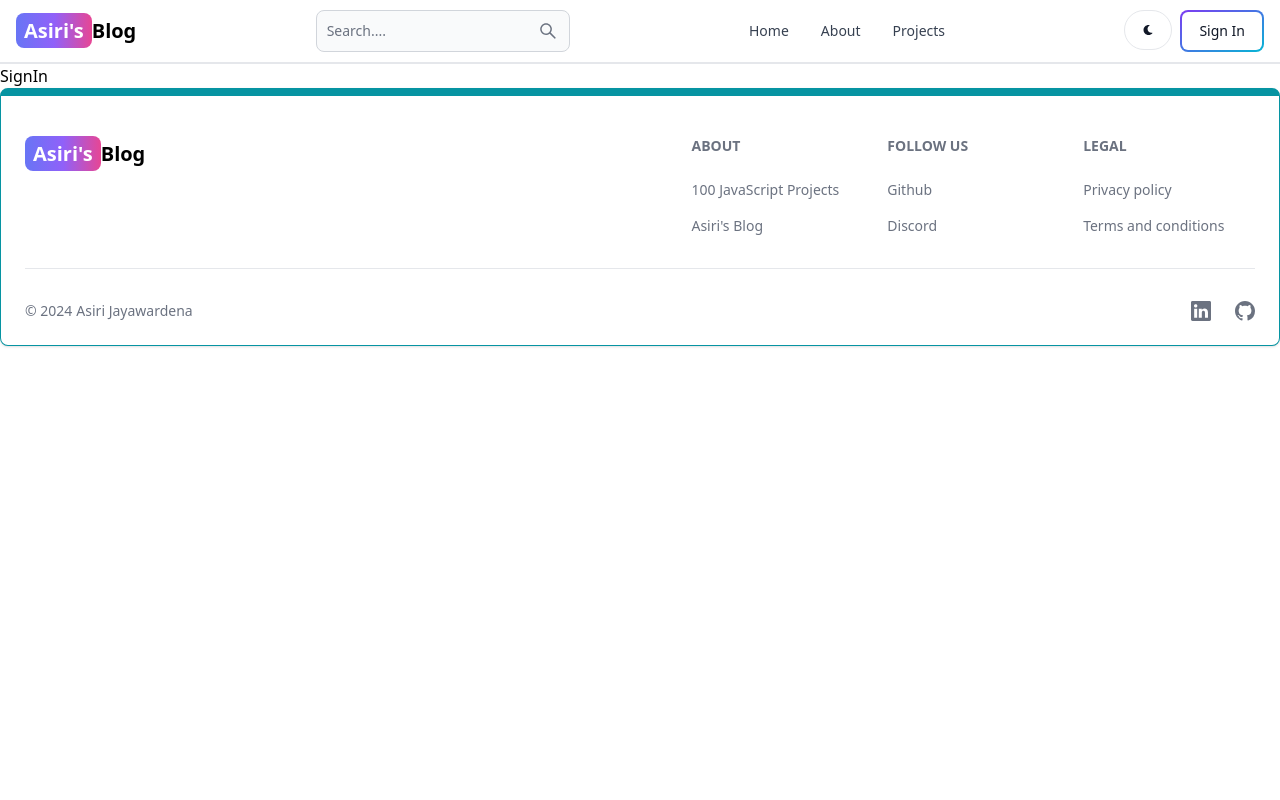
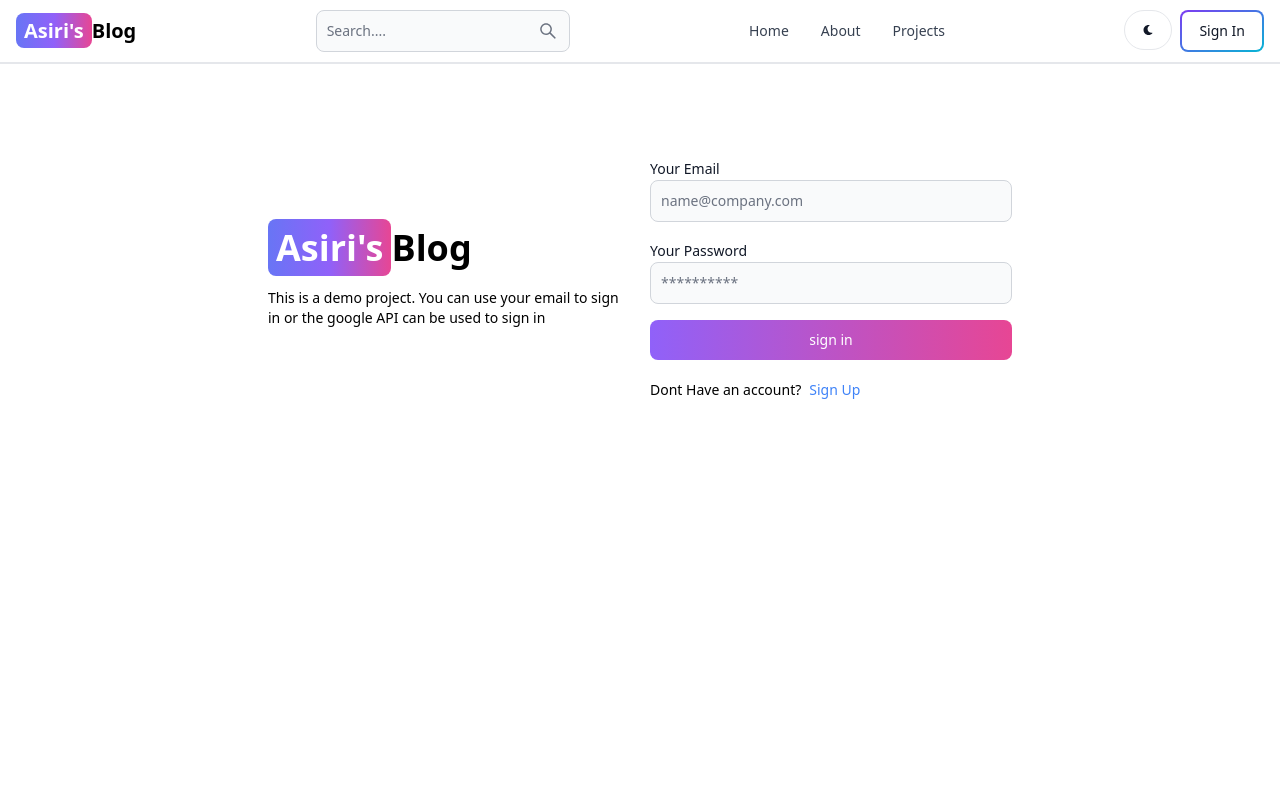
Before and after one commit to it22323934/MERN-BlogApp, a React (Vite) app in the folder client/: page /sign-in in a window 1280 px wide. Shown: the top 800 px of the page. Built offline with nearby package versions, Linux system fonts and the light colour scheme.

Commit message:
complete sign in page-Asiri

```diff
--- a/client/src/pages/SignIn.jsx
+++ b/client/src/pages/SignIn.jsx
@@ -1,7 +1,94 @@
-import React from 'react'
+import { Alert, Button, Label, Spinner, TextInput } from "flowbite-react";
+import React, { useState } from "react";
+import { Link,useNavigate } from "react-router-dom";
 
 export default function SignIn() {
+  const navigate=useNavigate();
+  const [formData,setFormData]=useState({});
+  const [errorMessage,seterrorMessage]=useState(null);
+  const [loading,setLoading]=useState(false);
+  const handleChange = (e) => {
+    setFormData({...formData,[e.target.id]:e.target.value})
+  };
+  const handleSubmit=async(e)=>{
+    e.preventDefault();
+    if(!formData.email || !formData.password){
+      return seterrorMessage('Please fill out all the fields');
+    }
+    try {
+      setLoading(true);
+      seterrorMessage(null);
+      const res=await fetch('api/auth/signin',{
+        method:'POST',
+        headers:{'Content-Type':'application/json'},
+        body:JSON.stringify(formData)
+      })
+      const data=await res.json();
+      if(data.success===false){
+        return seterrorMessage(data.message);
+      }
+      setLoading(false);
+      if(res.ok){
+        navigate('/');
+      }
+    } catch (error) {
+      seterrorMessage(error.message);
+      setLoading(false);
+    }
+  }
   return (
-    <div>SignIn</div>
-  )
+    <div className="min-h-screen mt-20">
+      <div className="flex p-3 max-w-3xl mx-auto flex-col md:flex-row md:items-center gap-5">
+        {/*left*/}
+        <div className="flex-1">
+          <Link to="/" className="font-bold dark:text-white text-4xl">
+            <span className="px-2 py-1 bg-gradient-to-r from-indigo-500 via-purple-500 to-pink-500 rounded-lg text-white">
+              Asiri's
+            </span>
+            Blog
+          </Link>
+          <p className="text-sm mt-5">
+            This is a demo project. You can use your email to sign in or the
+            google API can be used to sign in
+          </p>
+        </div>
+        {/*right*/}
+        <div className="flex-1">
+          <form className="flex flex-col gap-4" onSubmit={handleSubmit}>
+            <div >
+              <Label value="Your Email" />
+              <TextInput type="email" placeholder="name@company.com" id="email" onChange={handleChange} />
+            </div>
+            <div >
+              <Label value="Your Password" />
+              <TextInput type="password" placeholder="**********" id="password" onChange={handleChange} />
+            </div>
+            <Button gradientDuoTone='purpleToPink'type='submit' disabled={loading}>
+              {
+                loading ?(
+                  <>
+                  <Spinner size='sm'/>
+                  <span className="pl-3">Loading....</span>
+                  </>
+                ): 'sign in'
+              }
+            </Button>
+          </form>
+          <div className=" flex gap-2 text-sm mt-5">
+            <span>Dont Have an account?</span>
+            <Link to='/sign-up' className=" text-blue-500">
+              Sign Up
+            </Link>
+          </div>
+          {
+            errorMessage &&(
+              <Alert className="mt-5" color='failure'>
+                {errorMessage}
+              </Alert>
+            )
+          }
+        </div>
+      </div>
+    </div>
+  );
 }
--- a/client/src/pages/SignUp.jsx
+++ b/client/src/pages/SignUp.jsx
@@ -1,44 +1,44 @@
 import { Alert, Button, Label, Spinner, TextInput } from "flowbite-react";
 import React, { useState } from "react";
-import { Link,useNavigate } from "react-router-dom";
+import { Link, useNavigate } from "react-router-dom";
 
 export default function SignUp() {
-  const navigate=useNavigate();
-  const [formData,setFormData]=useState({});
-  const [errorMessage,seterrorMessage]=useState(null);
-  const [loading,setLoading]=useState(false);
+  const navigate = useNavigate();
+  const [formData, setFormData] = useState({});
+  const [errorMessage, seterrorMessage] = useState(null);
+  const [loading, setLoading] = useState(false);
   const handleChange = (e) => {
-    setFormData({...formData,[e.target.id]:e.target.value})
+    setFormData({ ...formData, [e.target.id]: e.target.value });
   };
-  const handleSubmit=async(e)=>{
+  const handleSubmit = async (e) => {
     e.preventDefault();
-    if(!formData.username || !formData.email || !formData.password){
-      return seterrorMessage('Please fill out all the fields');
+    if (!formData.username || !formData.email || !formData.password) {
+      return seterrorMessage("Please fill out all the fields");
     }
-    if(formData.password.lenght<6){
+    if (formData.password.lenght < 6) {
       return seterrorMessage("Password must be at leat 6 characters long");
     }
     try {
       setLoading(true);
       seterrorMessage(null);
-      const res=await fetch('api/auth/signup',{
-        method:'POST',
-        headers:{'Content-Type':'application/json'},
-        body:JSON.stringify(formData)
-      })
-      const data=await res.json();
-      if(data.success===false){
+      const res = await fetch("api/auth/signup", {
+        method: "POST",
+        headers: { "Content-Type": "application/json" },
+        body: JSON.stringify(formData),
+      });
+      const data = await res.json();
+      if (data.success === false) {
         return seterrorMessage(data.message);
       }
       setLoading(false);
-      if(res.ok){
-        navigate('/sign-in');
+      if (res.ok) {
+        navigate("/sign-in");
       }
     } catch (error) {
       seterrorMessage(error.message);
       setLoading(false);
     }
-  }
+  };
   return (
     <div className="min-h-screen mt-20">
       <div className="flex p-3 max-w-3xl mx-auto flex-col md:flex-row md:items-center gap-5">
@@ -52,48 +52,65 @@
           </Link>
           <p className="text-sm mt-5">
             This is a demo project. You can use your email to sign up or the
-            google API can be used to sign in
+            google API can be used to sign up
           </p>
         </div>
         {/*right*/}
         <div className="flex-1">
           <form className="flex flex-col gap-4" onSubmit={handleSubmit}>
-            <div >
+            <div>
               <Label value="Your Username" />
-              <TextInput type="text" placeholder="Username" id="username" onChange={handleChange} />
+              <TextInput
+                type="text"
+                placeholder="Username"
+                id="username"
+                onChange={handleChange}
+              />
             </div>
-            <div >
+            <div>
               <Label value="Your Email" />
-              <TextInput type="email" placeholder="name@company.com" id="email" onChange={handleChange} />
+              <TextInput
+                type="email"
+                placeholder="name@company.com"
+                id="email"
+                onChange={handleChange}
+              />
             </div>
-            <div >
+            <div>
               <Label value="Your Password" />
-              <TextInput type="password" placeholder="Password" id="password" onChange={handleChange} />
+              <TextInput
+                type="password"
+                placeholder="Password"
+                id="password"
+                onChange={handleChange}
+              />
             </div>
-            <Button gradientDuoTone='purpleToPink'type='submit' disabled={loading}>
-              {
-                loading ?(
-                  <>
-                  <Spinner size='sm'/>
+            <Button
+              gradientDuoTone="purpleToPink"
+              type="submit"
+              disabled={loading}
+            >
+              {loading ? (
+                <>
+                  <Spinner size="sm" />
                   <span className="pl-3">Loading....</span>
-                  </>
-                ): 'sign up'
-              }
+                </>
+              ) : (
+                "sign up"
+              )}
             </Button>
           </form>
           <div className=" flex gap-2 text-sm mt-5">
             <span>Have an account?</span>
-            <Link to='/sign-in' className=" text-blue-500">
+            <Link to="/sign-in" className=" text-blue-500">
               Sign In
             </Link>
           </div>
-          {
-            errorMessage &&(
-              <Alert className="mt-5" color='failure'>
-                {errorMessage}
-              </Alert>
-            )
-          }
+          {errorMessage && (
+            <Alert className="mt-5" color="failure">
+              {errorMessage}
+            </Alert>
+          )}
         </div>
       </div>
     </div>
```
